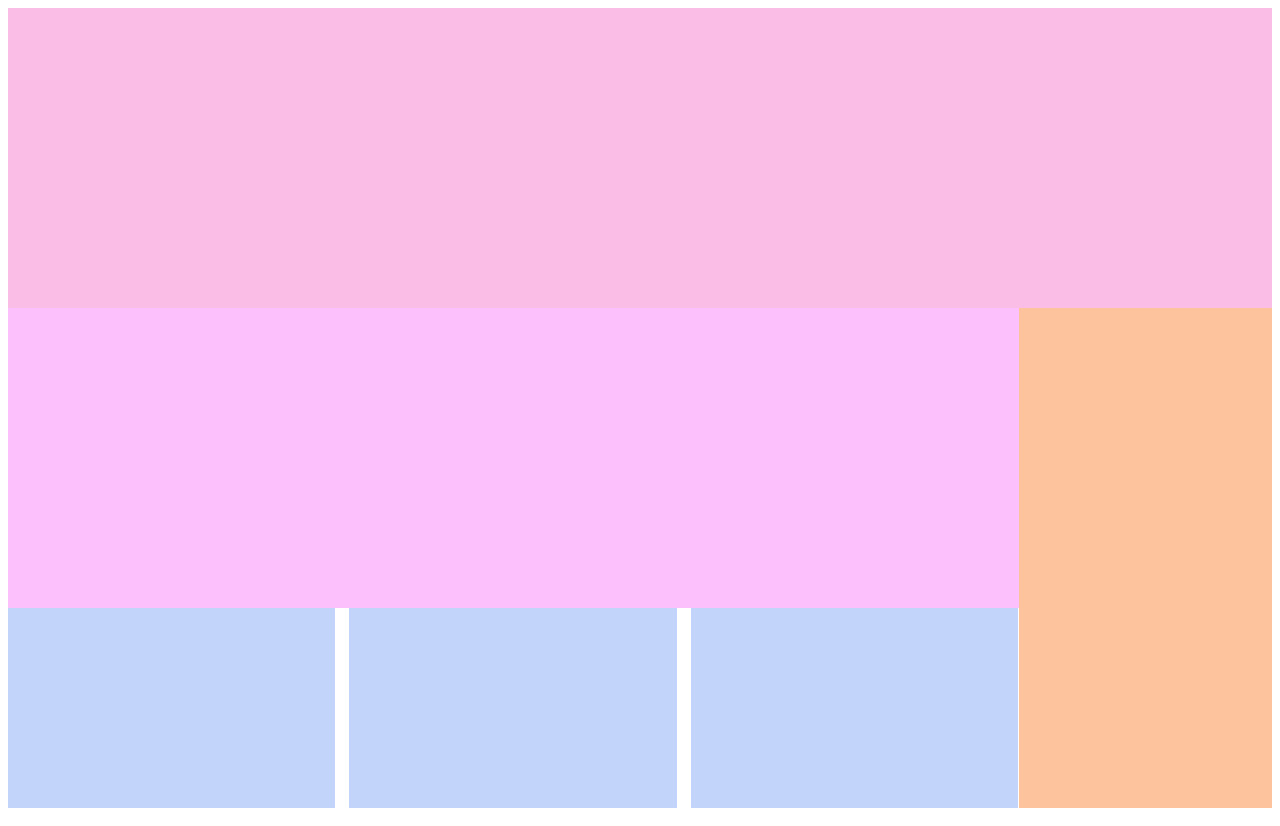
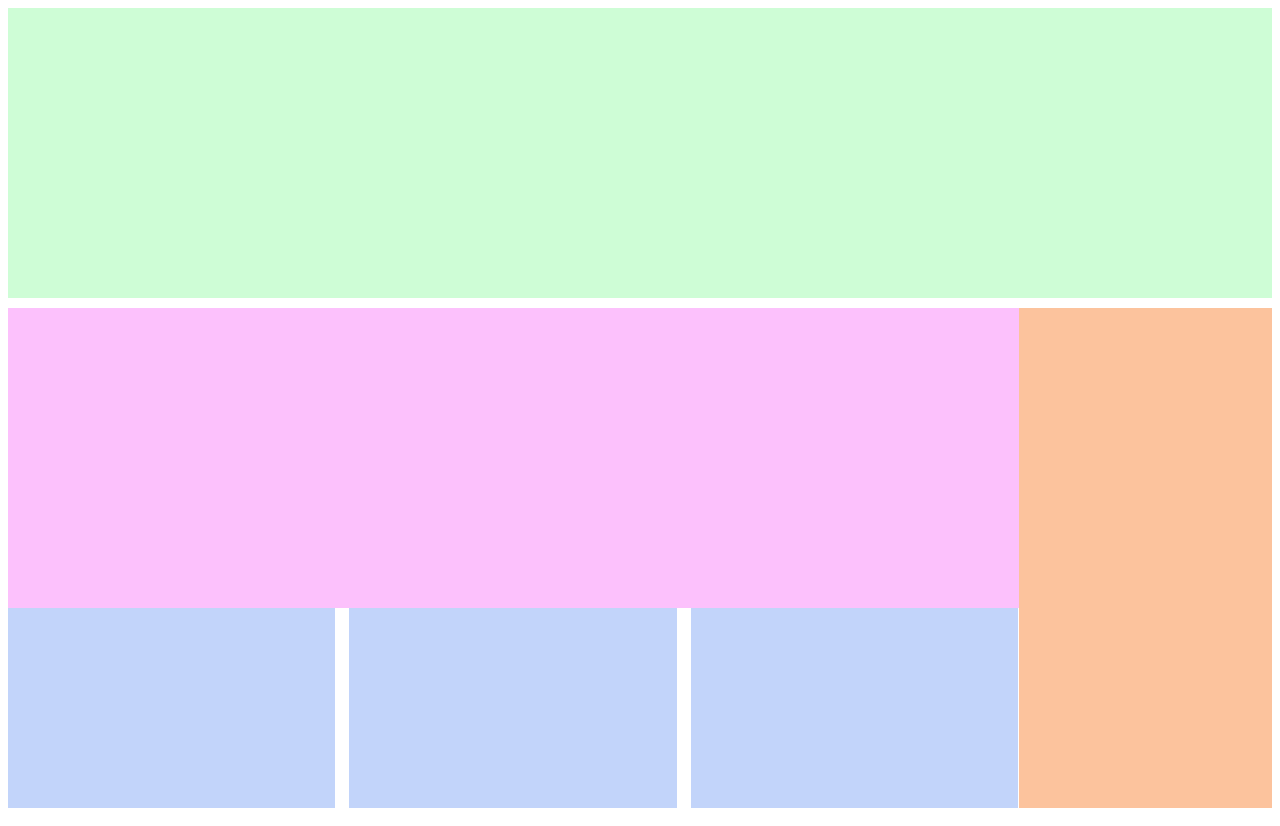
Before and after one commit to Isasantamaria/quiz1-ProgramacionWeb, a plain HTML site: page index.html in a window 1280 px wide. Drawn offline with Linux system fonts and the light colour scheme.

Commit message:
Se añadio linea blanca en el primer container

```diff
--- a/estilos.css
+++ b/estilos.css
@@ -1,7 +1,15 @@
 #container{
     height: 300px;
     width: 100%;
-    background-color: rgb(250, 189, 230);
+    background-color: rgb(255, 255, 255);
+}
+
+.boxes0{
+    height: 290px;
+    width: 100%;
+    background-color: rgb(206, 253, 214);
+    margin-bottom: 10px; /* para el espacion entre las lineas */
+    margin-right: 14px;
 }
 
 #container2{
@@ -14,9 +22,8 @@
     display: flex;
     flex-direction: row;
     justify-content: flex-end;
+}
 
-
-}
 
 .boxes1{
     height: 500px;
@@ -32,7 +39,10 @@
     align-items: right;   */
     /* position: fixed;  */
     /* float: right; */
+
 }
+
+
 
 #container3{
     height: 210px;
--- a/index.html
+++ b/index.html
@@ -7,7 +7,9 @@
     <title>Document</title>
 </head>
 <body>
-    <div id="container"></div>
+    <div id="container">
+        <div class="boxes0"></div>
+    </div>
     <div id="container2">
         <div class="boxes1"></div>
     </div>
```
